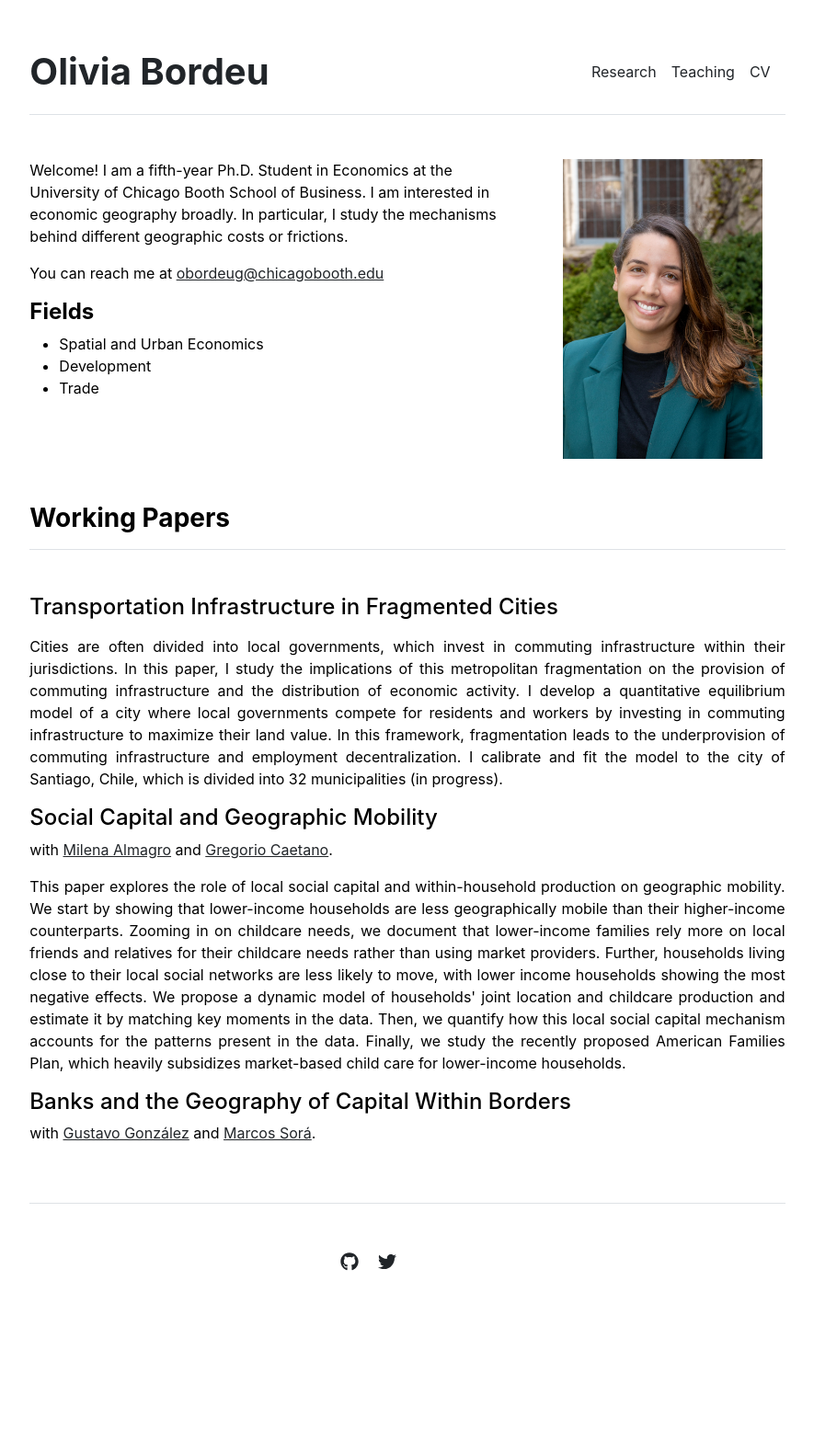
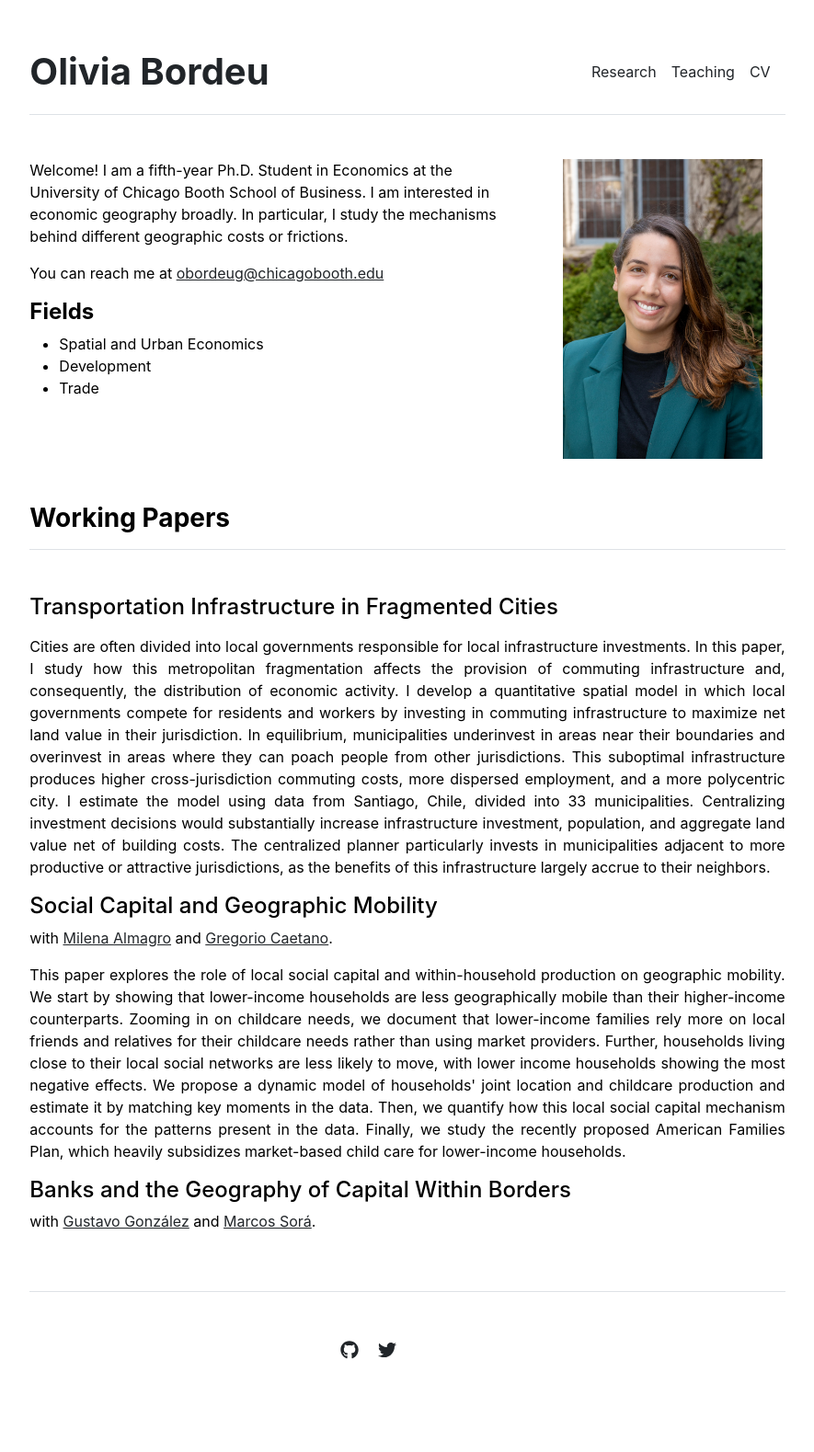
Before and after one commit to obordeu/obordeu.github.io, a Jekyll site: the page built from index.md, in a window 1280 px wide. Shown: the whole page at 92% size, without its empty margins (197-1082 px from the left). Built offline with Jekyll 4.4.1, drawn with Linux system fonts in a browser that asks for light colours; before the commit the page ends 1483 px from its top, so only the background shows below that.

Commit message:
Update abstract JMP

```diff
--- a/_data/research.yml
+++ b/_data/research.yml
@@ -1,4 +1,4 @@
 index:
-- {name: 'Transportation Infrastructure in Fragmented Cities', coauthors: '', coathors_website: '', summary: 'Cities are often divided into local governments, which invest in commuting infrastructure within their jurisdictions. In this paper, I study the implications of this metropolitan fragmentation on the provision of commuting infrastructure and the distribution of economic activity. I develop a quantitative equilibrium model of a city where local governments compete for residents and workers by investing in commuting infrastructure to maximize their land value. In this framework, fragmentation leads to the underprovision of commuting infrastructure and employment decentralization. I calibrate and fit the model to the city of Santiago, Chile, which is divided into 32 municipalities (in progress).' }
+- {name: 'Transportation Infrastructure in Fragmented Cities', coauthors: '', coathors_website: '', summary: 'Cities are often divided into local governments responsible for local infrastructure investments. In this paper, I study how this metropolitan fragmentation affects the provision of commuting infrastructure and, consequently, the distribution of economic activity. I develop a quantitative spatial model in which local governments compete for residents and workers by investing in commuting infrastructure to maximize net land value in their jurisdiction. In equilibrium, municipalities underinvest in areas near their boundaries and overinvest in areas where they can poach people from other jurisdictions. This suboptimal infrastructure produces higher cross-jurisdiction commuting costs, more dispersed employment, and a more polycentric city. I estimate the model using data from Santiago, Chile, divided into 33 municipalities. Centralizing investment decisions would substantially increase infrastructure investment, population, and aggregate land value net of building costs. The centralized planner particularly invests in municipalities adjacent to more productive or attractive jurisdictions, as the benefits of this infrastructure largely accrue to their neighbors.' }
 - {name: 'Social Capital and Geographic Mobility', coauthors: [{name: 'Milena Almagro', website: 'https://www.milena-almagro.com/', del: ' and '},{name: 'Gregorio Caetano', website: 'http://www.gregoriocaetano.net/', del: '.'}], summary: "This paper explores the role of local social capital and within-household production on geographic mobility. We start by showing that lower-income households are less geographically mobile than their higher-income counterparts. Zooming in on childcare needs, we document that lower-income families rely more on local friends and relatives for their childcare needs rather than using market providers. Further, households living close to their local social networks are less likely to move, with lower income households showing the most negative effects. We propose a dynamic model of households' joint location and childcare production and estimate it by matching key moments in the data. Then, we quantify how this local social capital mechanism accounts for the patterns present in the data. Finally, we study the recently proposed American Families Plan, which heavily subsidizes market-based child care for lower-income households."}
 - {name: 'Banks and the Geography of Capital Within Borders', coauthors: [{name: 'Gustavo González', website: 'https://sites.google.com/view/gustavo-gonzalez', del: ' and '},{name: 'Marcos Sorá', website: 'https://www.marcossora.com/', del: '.'}], summary: ''}
```
